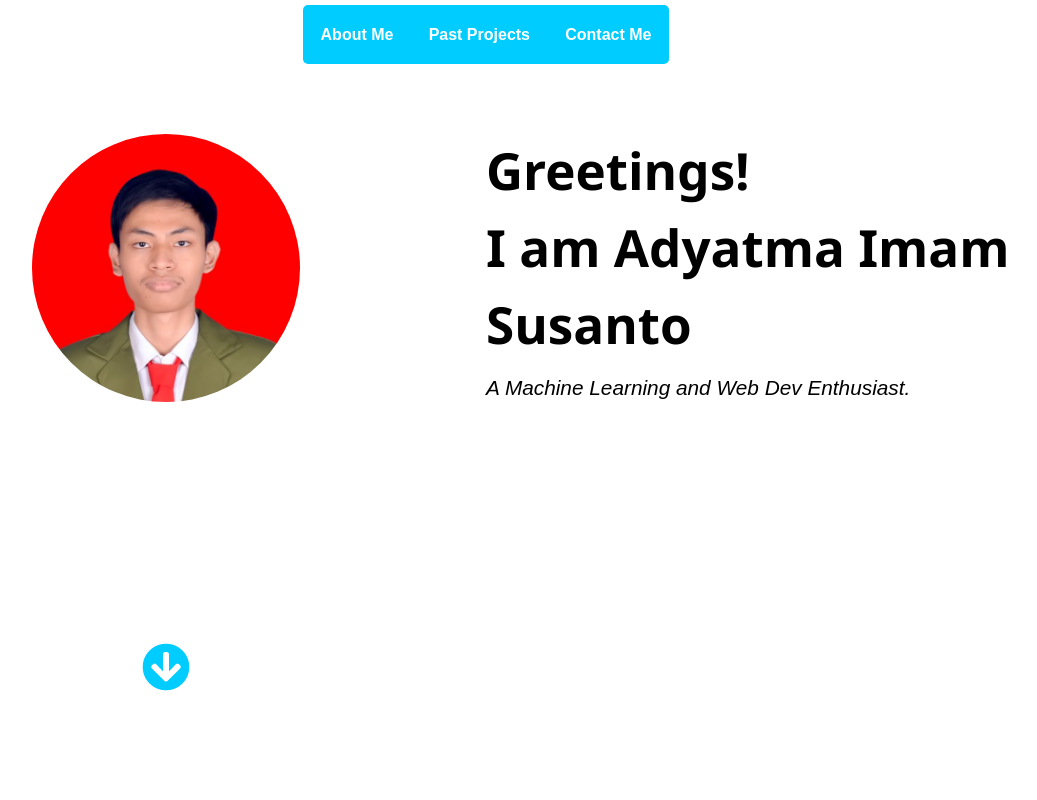
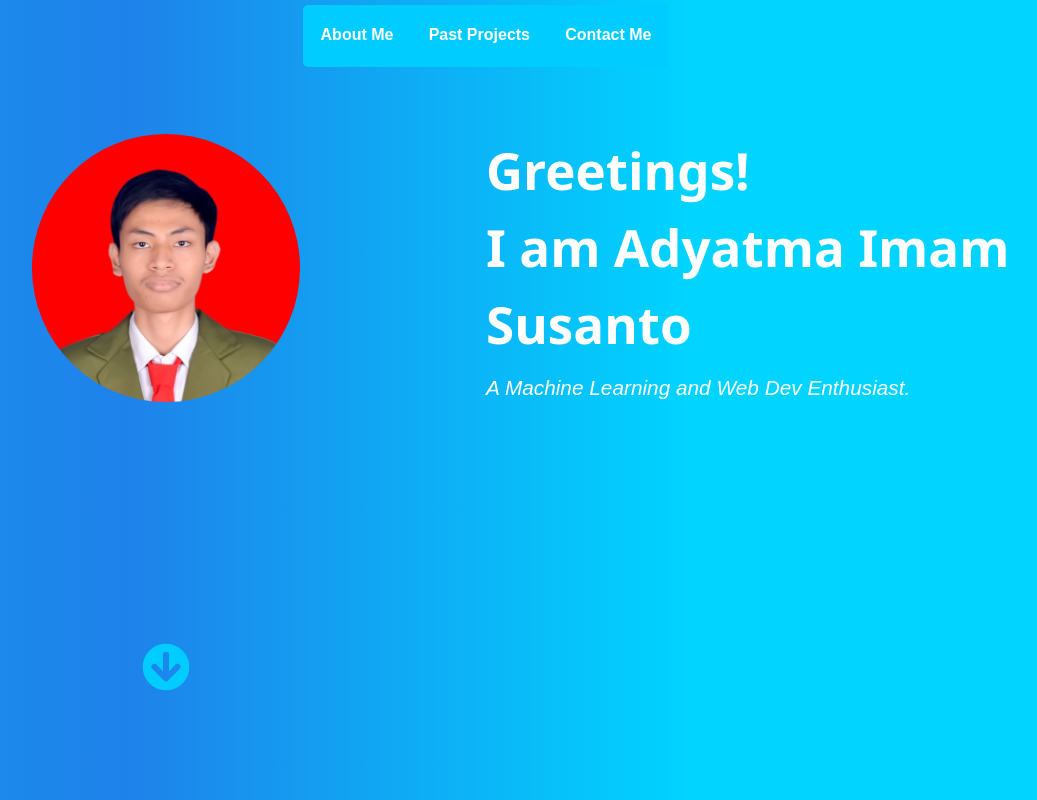
Before and after one commit to Atma1/simple-portfolio, a React (Vite) app: page / in a window 1280 px wide. Shown: the top 800 px of the page, without its empty margins (154-1191 px from the left). Built offline with nearby package versions, Linux system fonts and the light colour scheme.

Commit message:
updated the styling

```diff
--- a/src/App.css
+++ b/src/App.css
@@ -121,8 +121,8 @@ nav {
   display: grid;
   grid-template-columns: 1fr 1fr;
   align-items: center;
-  background-color: var(--white);
-  color: black;
+  background: rgb(2,0,36);
+  background: linear-gradient(90deg, rgba(2,0,36,1) 0%, rgba(57,57,215,1) 0%, rgba(25,145,238,1) 0%, rgba(30,130,234,1) 22%, rgba(0,212,255,1) 66%);
 }
 
 #welcome-section img {
@@ -134,13 +134,15 @@ nav {
 
 #about-me h1 {
   line-height: 1.5em;
-  font-family:'Segoe UI', Tahoma, Geneva, Verdana, sans-serif
+  font-family:'Segoe UI', Tahoma, Geneva, Verdana, sans-serif;
+  color: var(--white);
 }
 
 #about-me p {
   margin-top: 10px;
   font-style: italic;
   font-size: 1.3em;
+  color: var(--white);
 }
 
 #arrow-down-icon {
@@ -170,6 +172,7 @@ nav {
   display: flex;
   background: var(--light-sky-blue);
   border-radius: 5px;
+  min-height: 62px;
 }
 
 #navbar a {
```
